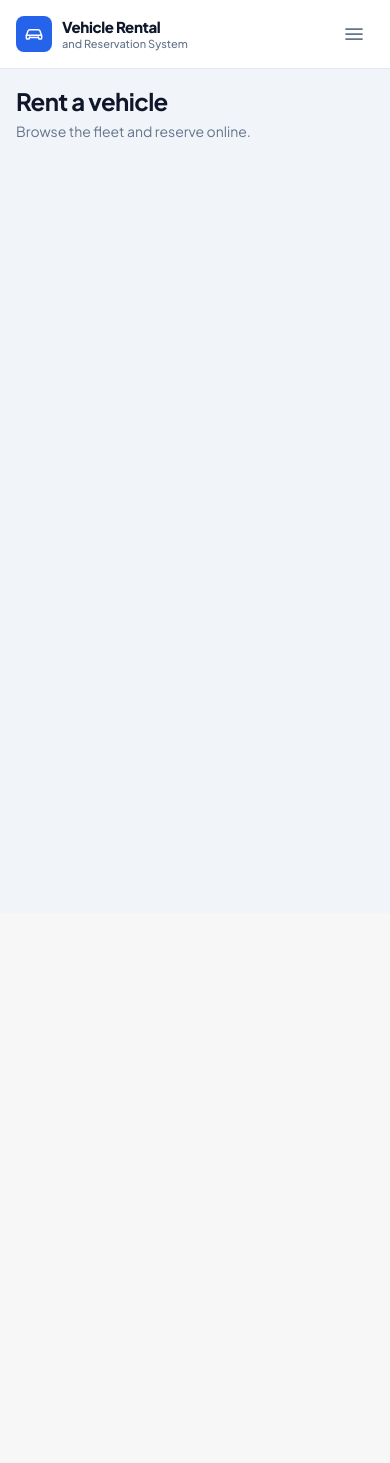
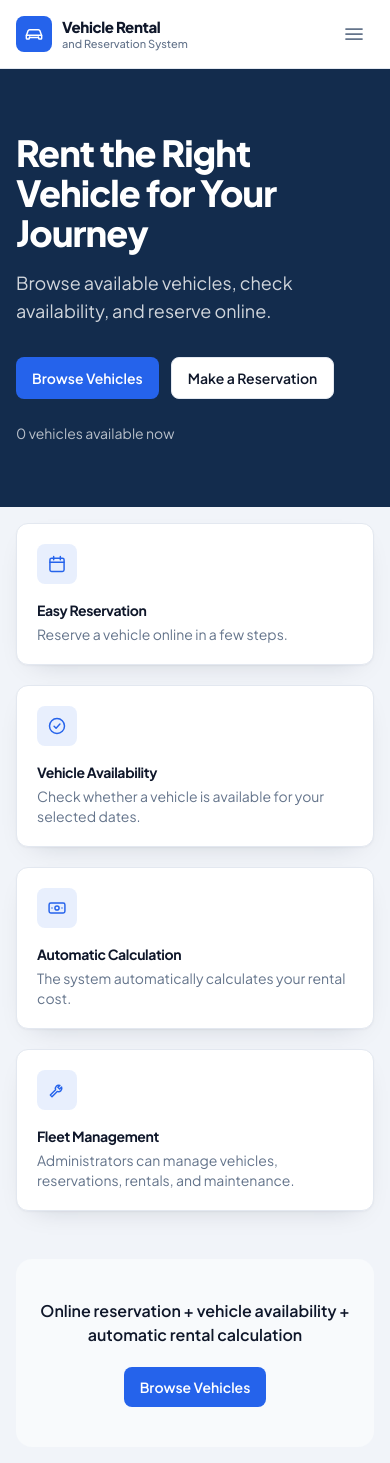
Before and after one commit to ordrid/vehicleinventory, a Flask app: page / in a window 390 px wide. Before the commit the page ends 138 px from the top, so only its background shows below. Run offline with Flask 3, Linux system fonts and the light colour scheme; some libraries are stand-ins or nearby versions.

Commit message:
feat: add the public landing page
Fills in the storefront front door: the landing route now queries the three
cheapest active/available vehicles and the total available count, a new
vehicle_card macro renders them (reused by Task 13's browse grid), and the
landing template gets its hero, feature cards, featured vehicles and closing
strip. Rebuilds the Tailwind stylesheet for the new markup.

Co-Authored-By: Claude Sonnet 5 <noreply@anthropic.com>

```diff
--- a/rental/public.py
+++ b/rental/public.py
@@ -3,6 +3,7 @@
 from __future__ import annotations
 
 from flask import Blueprint, abort, render_template
+from sqlalchemy import func, select
 
 from .db import get_session
 from .models import Vehicle
@@ -12,8 +13,32 @@ bp = Blueprint("public", __name__)
 
 @bp.route("/")
 def landing():
-    """The front page. Task 12 gives it its real content."""
-    return render_template("public/landing.html")
+    """The storefront's front door: the pitch, the feature cards, three vehicles.
+
+    The featured vehicles are real rows rather than decoration, so the page is
+    never selling something the fleet does not have.
+    """
+    db = get_session()
+    featured = db.scalars(
+        select(Vehicle)
+        .where(Vehicle.is_active.is_(True))
+        .where(Vehicle.status == "AVAILABLE")
+        .order_by(Vehicle.daily_rate.asc())
+        .limit(3)
+    ).all()
+    available_count = (
+        db.scalar(
+            select(func.count())
+            .select_from(Vehicle)
+            .where(Vehicle.is_active.is_(True))
+            .where(Vehicle.status == "AVAILABLE")
+        )
+        or 0
+    )
+
+    return render_template(
+        "public/landing.html", featured=featured, available_count=available_count
+    )
 
 
 @bp.route("/vehicles")
--- /dev/null
+++ b/rental/templates/partials/_vehicle_card.html
@@ -0,0 +1,31 @@
+{% from 'partials/_vehicle_image.html' import vehicle_image %}
+
+{% macro vehicle_card(vehicle) %}
+<article class="vehicle-card">
+  <div class="vehicle-card-media">{{ vehicle_image(vehicle) }}</div>
+  <div class="flex flex-1 flex-col gap-3 p-5">
+    <div>
+      <h3 class="text-base font-bold tracking-tight text-ink">{{ vehicle.brand }} {{ vehicle.model }}</h3>
+      <p class="text-sm text-muted">{{ vehicle.vehicle_type }} &middot; {{ vehicle.year }}</p>
+    </div>
+
+    <div class="flex flex-wrap gap-1.5">
+      <span class="spec-chip">{{ vehicle.seats }} Seats</span>
+      <span class="spec-chip">{{ vehicle.transmission }}</span>
+      <span class="spec-chip">{{ vehicle.fuel_type }}</span>
+    </div>
+
+    <div class="mt-auto flex items-end justify-between gap-3 pt-2">
+      <p>
+        <span class="rate">₱{{ '{:,.0f}'.format(vehicle.daily_rate) }}</span>
+        <span class="text-sm text-muted">/ day</span>
+      </p>
+      <span class="pill {{ vehicle.badge_class }}">{{ vehicle.status }}</span>
+    </div>
+
+    <a class="btn btn-primary w-full" href="{{ url_for('public.vehicle_detail', vehicle_id=vehicle.id) }}">
+      View Details
+    </a>
+  </div>
+</article>
+{% endmacro %}
--- a/rental/templates/public/landing.html
+++ b/rental/templates/public/landing.html
@@ -1,8 +1,78 @@
 {% extends 'layout_public.html' %}
+{% from 'partials/_icons.html' import icon %}
+{% from 'partials/_vehicle_card.html' import vehicle_card %}
+
 {% block title %}Vehicle Rental and Reservation System{% endblock %}
 
-{# Placeholder. Task 12 builds the real landing page. #}
-{% block content %}
-<h1 class="page-title">Rent a vehicle</h1>
-<p class="mt-1 text-sm text-muted">Browse the fleet and reserve online.</p>
+{% block main %}
+<section class="bg-navy-800 text-white">
+  <div class="mx-auto w-full max-w-6xl px-4 py-16 sm:px-6 sm:py-24 lg:px-8">
+    <h1 class="max-w-2xl text-4xl font-extrabold tracking-tight sm:text-5xl">
+      Rent the Right Vehicle for Your Journey
+    </h1>
+    <p class="mt-4 max-w-xl text-lg text-white/80">
+      Browse available vehicles, check availability, and reserve online.
+    </p>
+    <div class="mt-8 flex flex-wrap gap-3">
+      <a class="btn btn-primary" href="{{ url_for('public.browse') }}">Browse Vehicles</a>
+      <a class="btn btn-ghost" href="{{ url_for('public.browse') }}">Make a Reservation</a>
+    </div>
+    <p class="mt-6 text-sm text-white/70">
+      {{ available_count }} vehicle{{ '' if available_count == 1 else 's' }} available now
+    </p>
+  </div>
+</section>
+
+<div class="mx-auto w-full max-w-6xl p-4 sm:p-6 lg:p-8">
+  {{ flashes() }}
+
+  <section class="grid gap-5 sm:grid-cols-2 lg:grid-cols-4">
+    <div class="card p-5">
+      <span class="flex h-10 w-10 items-center justify-center rounded-lg bg-brand-500/10 text-brand-500">
+        {{ icon('calendar', 'h-5 w-5') }}
+      </span>
+      <h3 class="mt-4 text-sm font-bold tracking-tight text-ink">Easy Reservation</h3>
+      <p class="mt-1 text-sm text-muted">Reserve a vehicle online in a few steps.</p>
+    </div>
+    <div class="card p-5">
+      <span class="flex h-10 w-10 items-center justify-center rounded-lg bg-brand-500/10 text-brand-500">
+        {{ icon('check', 'h-5 w-5') }}
+      </span>
+      <h3 class="mt-4 text-sm font-bold tracking-tight text-ink">Vehicle Availability</h3>
+      <p class="mt-1 text-sm text-muted">Check whether a vehicle is available for your selected dates.</p>
+    </div>
+    <div class="card p-5">
+      <span class="flex h-10 w-10 items-center justify-center rounded-lg bg-brand-500/10 text-brand-500">
+        {{ icon('money', 'h-5 w-5') }}
+      </span>
+      <h3 class="mt-4 text-sm font-bold tracking-tight text-ink">Automatic Calculation</h3>
+      <p class="mt-1 text-sm text-muted">The system automatically calculates your rental cost.</p>
+    </div>
+    <div class="card p-5">
+      <span class="flex h-10 w-10 items-center justify-center rounded-lg bg-brand-500/10 text-brand-500">
+        {{ icon('wrench', 'h-5 w-5') }}
+      </span>
+      <h3 class="mt-4 text-sm font-bold tracking-tight text-ink">Fleet Management</h3>
+      <p class="mt-1 text-sm text-muted">Administrators can manage vehicles, reservations, rentals, and maintenance.</p>
+    </div>
+  </section>
+
+  {% if featured %}
+  <section class="mt-12">
+    <h2 class="page-title">Starting from our best rates</h2>
+    <div class="mt-5 grid gap-5 sm:grid-cols-2 lg:grid-cols-3">
+      {% for vehicle in featured %}
+        {{ vehicle_card(vehicle) }}
+      {% endfor %}
+    </div>
+  </section>
+  {% endif %}
+
+  <section class="mt-12 rounded-2xl bg-slate-50 px-6 py-10 text-center sm:px-10">
+    <p class="text-base font-semibold text-ink sm:text-lg">
+      Online reservation + vehicle availability + automatic rental calculation
+    </p>
+    <a class="btn btn-primary mt-5 inline-flex" href="{{ url_for('public.browse') }}">Browse Vehicles</a>
+  </section>
+</div>
 {% endblock %}
```
Also changed, not shown: tests/test_public.py (added, +20 -0 lines), rental/static/css/output.css.
